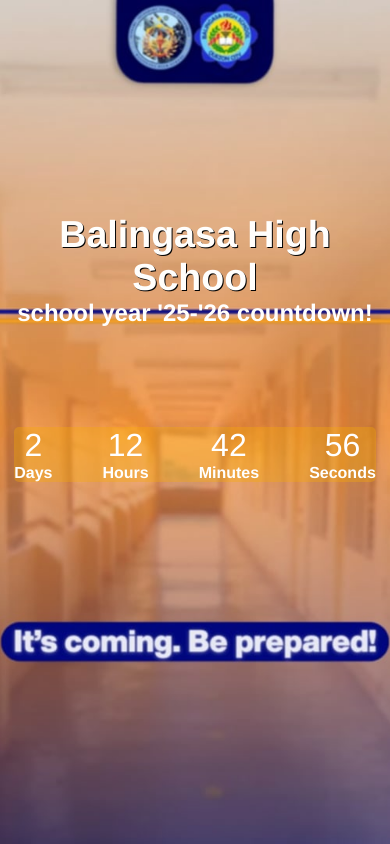
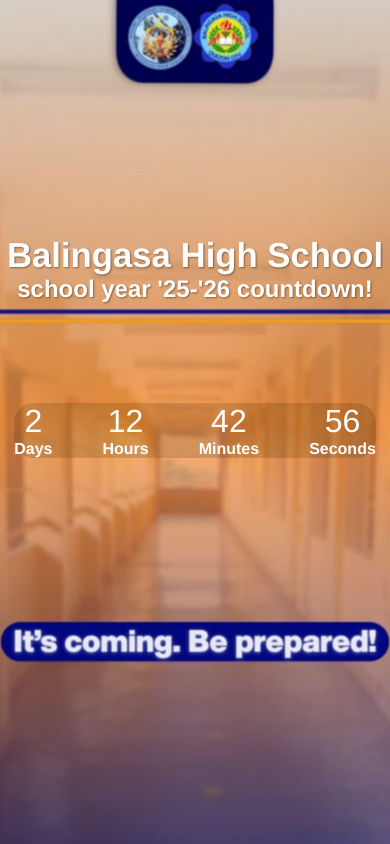
Before and after one commit to Mellow1509/BHScountdown, a website: page Countdown/index.html in a window 390 px wide. Drawn offline with Linux system fonts and the light colour scheme.

Commit message:
Update style.css

```diff
--- a/Countdown/style.css
+++ b/Countdown/style.css
@@ -2,7 +2,7 @@
     padding: 0;
     margin: 0;
     box-sizing: border-box;
-    font-family: 'Helvetica'
+    font-family: Helvetica;
 }
 
 .hero{
@@ -22,44 +22,48 @@
 h1{
     font-size: 5rem;
     font-weight: 500;
-    text-shadow: 2px 2px #030303;
+    text-shadow: 1px 1px 2px rgba(0, 0, 0, 0.397)
 }
 
 .waw{
     font-size: 3rem;
     font-weight: 500;
     margin-bottom: 60px;
+    text-shadow: 1px 1px 2px rgba(0, 0, 0, 0.397)
 
 }
 
 .timebox{
-    background-color: #f7a90057;
+    background-color: #452a0131;
     display: flex;
     gap: 200px;
     padding: -50px;
-    border-radius: 5px;
+    border-radius: 20px;
     justify-content: center;
     flex-wrap: wrap;
     color: white;
+
 }
 
 .time{
     text-align: center;
 
+
 }
-
 .time h2{
      font-size: 7rem;
     font-weight: 100;
 }
 
-h3{
+h3 {
     text-align: center;
     font-size: 1rem;
     font-weight: 500;
     text-shadow: 2px 2px #030303;
+
 }
 
+/* cellphone */
 @media (max-width: 900px) {
      .hero {
         background-image:url(bg.jpeg) !important;
@@ -70,9 +74,9 @@
      }
 
      h1 {
-        font-size: 2.35rem;
+        font-size: 2.17rem;
         font-weight: 400;
-        text-shadow: 1px 1px #030303;
+        text-shadow: 1px 1px 2x rgba(0, 0, 0, 0.2);
         text-align: center;
         margin-top: -150px;
      }
```
